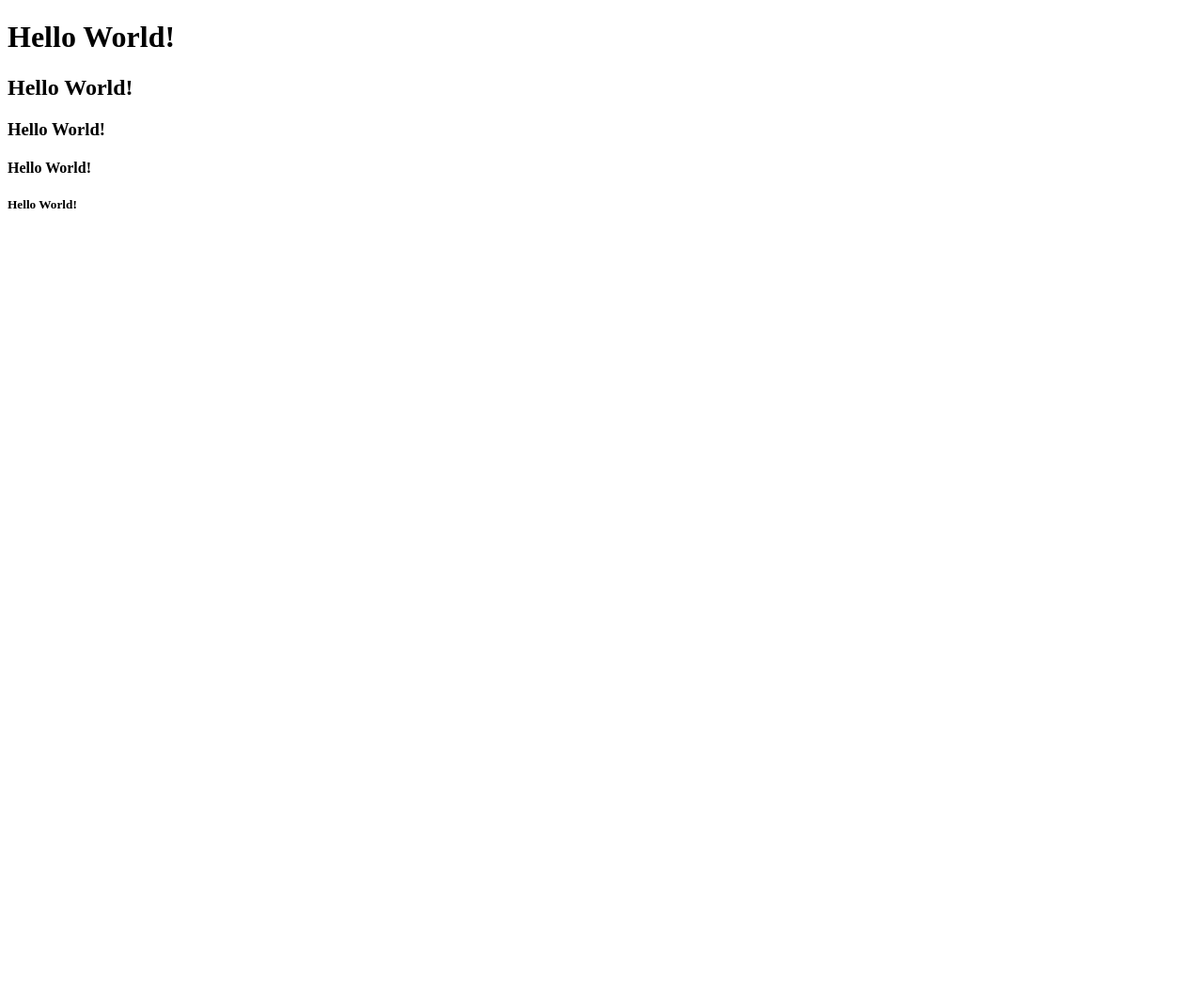
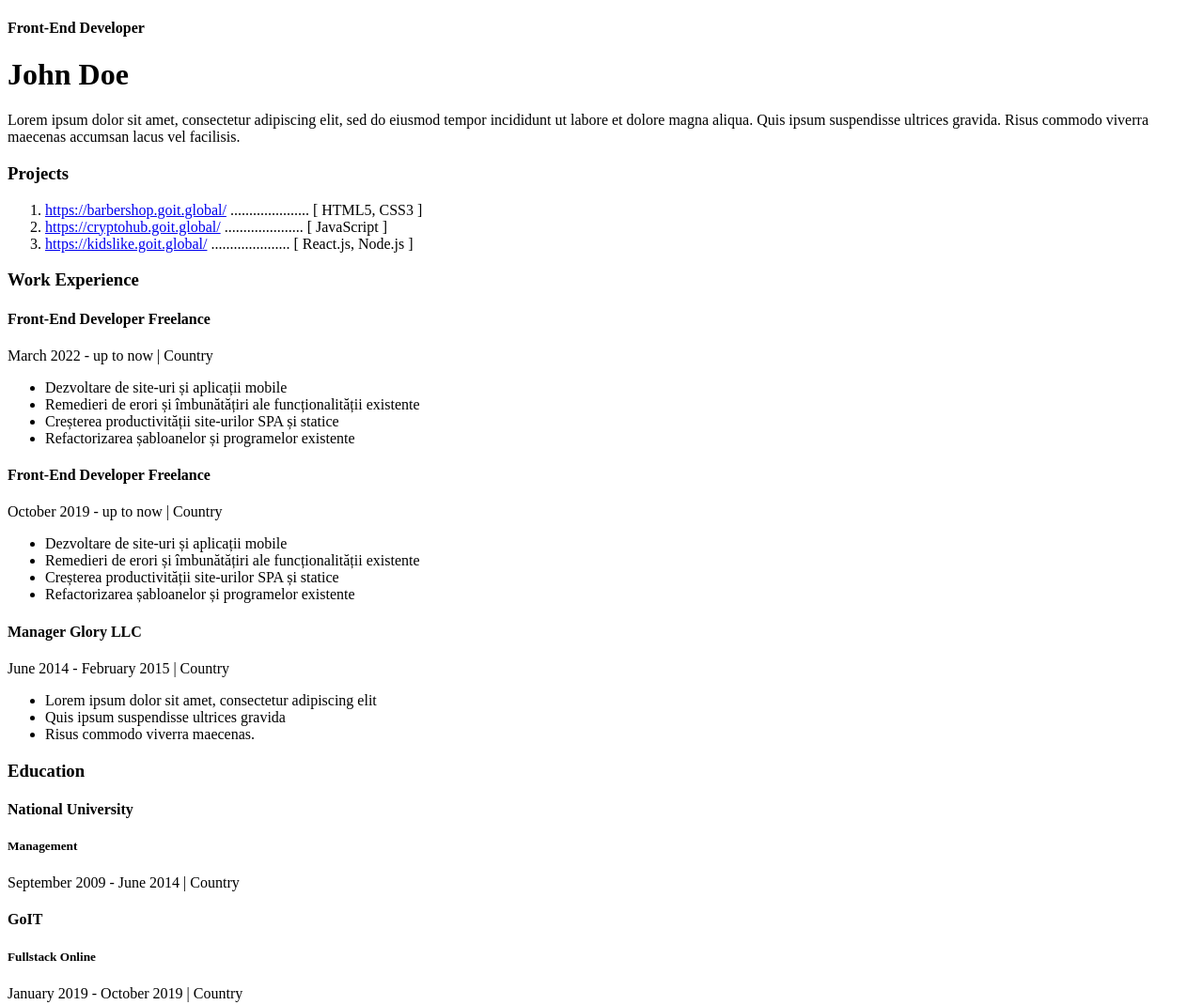
Before and after one commit to Carlii16/CV-HTML, a plain HTML site: page index.html in a window 1280 px wide. Shown: the top 1070 px of the page at 94% size. Before the commit the page ends 800 px from the top, so only its background shows below. Drawn offline with Linux system fonts and the light colour scheme.

Commit message:
add the html part of project

```diff
--- a/index.html
+++ b/index.html
@@ -1,15 +1,155 @@
 <!DOCTYPE html>
 <html lang="en">
-<head>
-    <meta charset="UTF-8">
-    <meta name="viewport" content="width=device-width, initial-scale=1.0">
+  <head>
+    <meta charset="UTF-8" />
+    <meta name="viewport" content="width=device-width, initial-scale=1.0" />
     <title>My CV</title>
-</head>
-<body>
-    <h1>Hello World!</h1>
-    <h2>Hello World!</h2>
-    <h3>Hello World!</h3>
-    <h4>Hello World!</h4>
-    <h5>Hello World!</h5>
-</body>
+  </head>
+  <body>
+    <!-- container element -->
+    <div>
+      <!-- about me section -->
+      <div>
+        <h4>Front-End Developer</h4>
+        <h1>John Doe</h1>
+        <p>
+          Lorem ipsum dolor sit amet, consectetur adipiscing elit, sed do
+          eiusmod tempor incididunt ut labore et dolore magna aliqua. Quis ipsum
+          suspendisse ultrices gravida. Risus commodo viverra maecenas accumsan
+          lacus vel facilisis.
+        </p>
+      </div>
+
+      <!-- projects section-->
+      <div>
+        <h3>Projects</h3>
+        <ol>
+          <li>
+            <a href="https://barbershop.goit.global/"
+              >https://barbershop.goit.global/</a
+            >
+            <span>.....................</span>
+            <span>[ HTML5, CSS3 ]</span>
+          </li>
+          <li>
+            <a href="https://cryptohub.goit.global/"
+              >https://cryptohub.goit.global/</a
+            >
+            <span>.....................</span>
+            <span>[ JavaScript ]</span>
+          </li>
+          <li>
+            <a href="https://kidslike.goit.global/"
+              >https://kidslike.goit.global/</a
+            >
+            <span>.....................</span>
+            <span>[ React.js, Node.js ]</span>
+          </li>
+        </ol>
+      </div>
+
+      <!-- work experience section-->
+      <div>
+        <h3>Work Experience</h3>
+
+        <!-- 1st company
+        -->
+        <div>
+          <h4>Front-End Developer Freelance</h4>
+          <p>March 2022 - up to now | Country</p>
+          <ul>
+            <li>Dezvoltare de site-uri și aplicații mobile</li>
+            <li>
+              Remedieri de erori și îmbunătățiri ale funcționalității existente
+            </li>
+            <li>Creșterea productivității site-urilor SPA și statice</li>
+            <li>Refactorizarea șabloanelor și programelor existente</li>
+          </ul>
+        </div>
+
+        <!-- 2nd company-->
+        <div>
+          <h4>Front-End Developer Freelance</h4>
+          <p>October 2019 - up to now | Country</p>
+          <ul>
+            <li>Dezvoltare de site-uri și aplicații mobile</li>
+            <li>
+              Remedieri de erori și îmbunătățiri ale funcționalității existente
+            </li>
+            <li>Creșterea productivității site-urilor SPA și statice</li>
+            <li>Refactorizarea șabloanelor și programelor existente</li>
+          </ul>
+        </div>
+
+        <!-- 3rd company -->
+        <div>
+          <h4>Manager Glory LLC</h4>
+          <p>June 2014 - February 2015 | Country</p>
+          <ul>
+            <li>Lorem ipsum dolor sit amet, consectetur adipiscing elit</li>
+            <li>Quis ipsum suspendisse ultrices gravida</li>
+            <li>Risus commodo viverra maecenas.</li>
+          </ul>
+        </div>
+      </div>
+
+      <!-- education section-->
+      <h3>Education</h3>
+
+      <!-- 1st education -->
+      <div>
+        <h4>National University</h4>
+        <h5>Management</h5>
+        <p>September 2009 - June 2014 | Country</p>
+      </div>
+
+      <!-- 2nd education -->
+      <div>
+        <h4>GoIT</h4>
+        <h5>Fullstack Online</h5>
+        <p>January 2019 - October 2019 | Country</p>
+      </div>
+    </div>
+    <aside>
+      <img src="images/Untitled.png" alt="Profile picture" width="370px" />
+
+      <!-- contacts informations-->
+      <div>
+        <h3>Contacts</h3>
+        <div>
+          <a href="tel:+111111111111"><span>C:</span>+1 111 1111 11 11</a>
+        </div>
+        <div>
+          <a href="mailto:johndoe@gmail.com"
+            ><span>E:</span>johndoe@gmail.com</a
+          >
+        </div>
+      </div>
+
+      <!-- tech skills section-->
+      <div>
+        <h3>Tech Skills</h3>
+        <ul>
+          <li>HTML5</li>
+          <li>CSS3</li>
+          <li>GIT</li>
+          <li>WebPack</li>
+          <li>JavaScript</li>
+          <li>React.js</li>
+          <li>Node.js</li>
+        </ul>
+      </div>
+
+      <!-- soft skills section-->
+      <div>
+        <h3>Soft Skills</h3>
+        <ul>
+          <li>Scrum</li>
+          <li>Agile</li>
+          <li>GTD</li>
+          <li>Teamwork</li>
+        </ul>
+      </div>
+    </aside>
+  </body>
 </html>
```
Also changed, not shown: images/Untitled.png (added).
